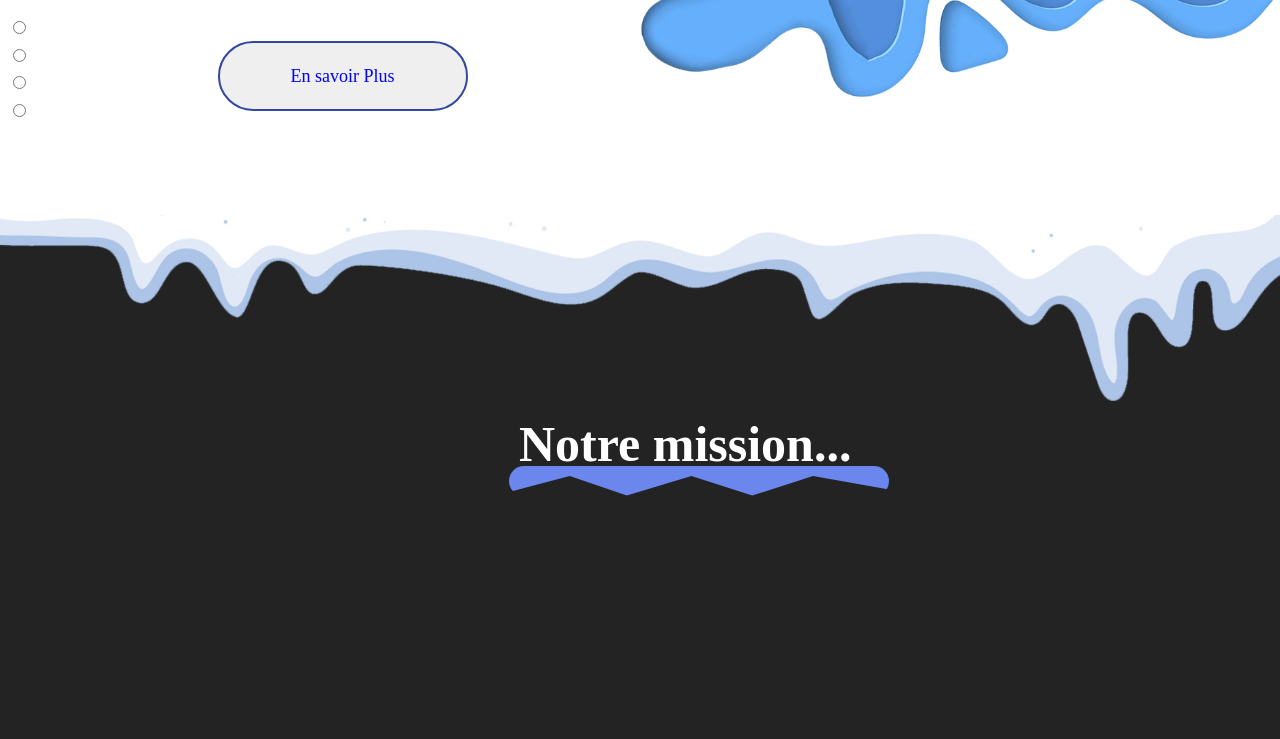
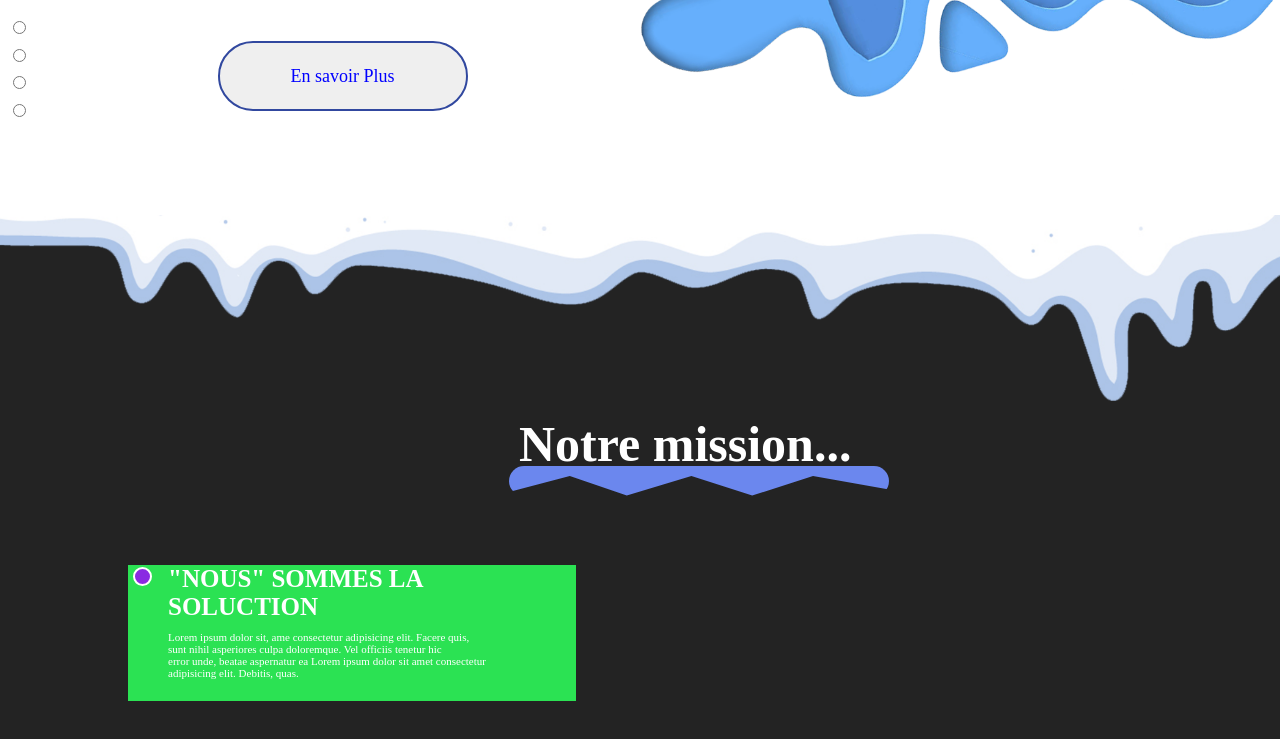
Before and after one commit to MUKEBUDAVID/climat, a plain HTML site: page index.html in a window 1280 px wide. Shown: the part 419-1158 px from the top of the page. Drawn offline with Linux system fonts and the light colour scheme; a web font is replaced by a local one.

Commit message:
left section

```diff
--- a/index.css
+++ b/index.css
@@ -420,7 +420,7 @@ input[type="radio"]#visa {
 
 }
 
-.sect2 h1 {
+.sect2 .h1{
     font-size: 5rem;
     margin-left: 519px;
     padding-top: 200px;
@@ -428,7 +428,7 @@ input[type="radio"]#visa {
     position: relative;
 }
 
-.sect2 h1::before {
+.sect2 .h1::before {
     content: "";
     position: absolute;
     top: 251px;
@@ -439,3 +439,37 @@ input[type="radio"]#visa {
     background-color: #6b87ee;
     clip-path:polygon(0 0,100% 0 ,100% 80%,80% 35%,64% 100%,48% 35%,31% 100%,16% 35%,0 88%) ;
 }
+.sect2 .left{
+   width: 35%;
+   height: 17%;
+   margin-top: 92px;
+   margin-left: 10%;
+   background-color: rgb(43, 226, 83);
+   position: relative;
+}
+.sect2 .left h1{
+    font-size:2.5rem;
+    color:white;
+    margin-left:40px;
+
+}
+.sect2 .left h1::before {
+    content:"";
+    position: absolute;
+    width: 15px;
+    height:15px ;
+    top:2px;
+    left:5px  ;
+    background-color:blueviolet;
+    border:2px white solid ;
+    border-radius:50px;
+}
+
+
+.sect2 .left p {
+    font-size: 1.1rem;
+    color: white;
+    margin-left: 40px;
+    margin-top:10px;
+
+}
--- a/index.html
+++ b/index.html
@@ -50,13 +50,18 @@
 
 
     <section class="sect2">
-        <h1>Notre mission...</h1>
+        <h1 class="h1" >Notre mission...</h1>
 
-            <div class="left right"></div>
+            <div class="left">
+                <h1>"NOUS" SOMMES LA SOLUCTION</h1>
+
+                <p>Lorem ipsum dolor sit, ame consectetur
+                     adipisicing elit. Facere quis, <br>sunt nihil asperiores culpa doloremque. Vel officiis tenetur hic <br> error unde, beatae aspernatur ea
+                    Lorem ipsum dolor sit amet consectetur<br> adipisicing elit. Debitis, quas. </p>
+            </div>
 
 
-            <div class="left right"></div>
-
+            <div class="right"></div>
 
 
     </section>
```
Lines whose indentation alone changed are shown as unchanged.
